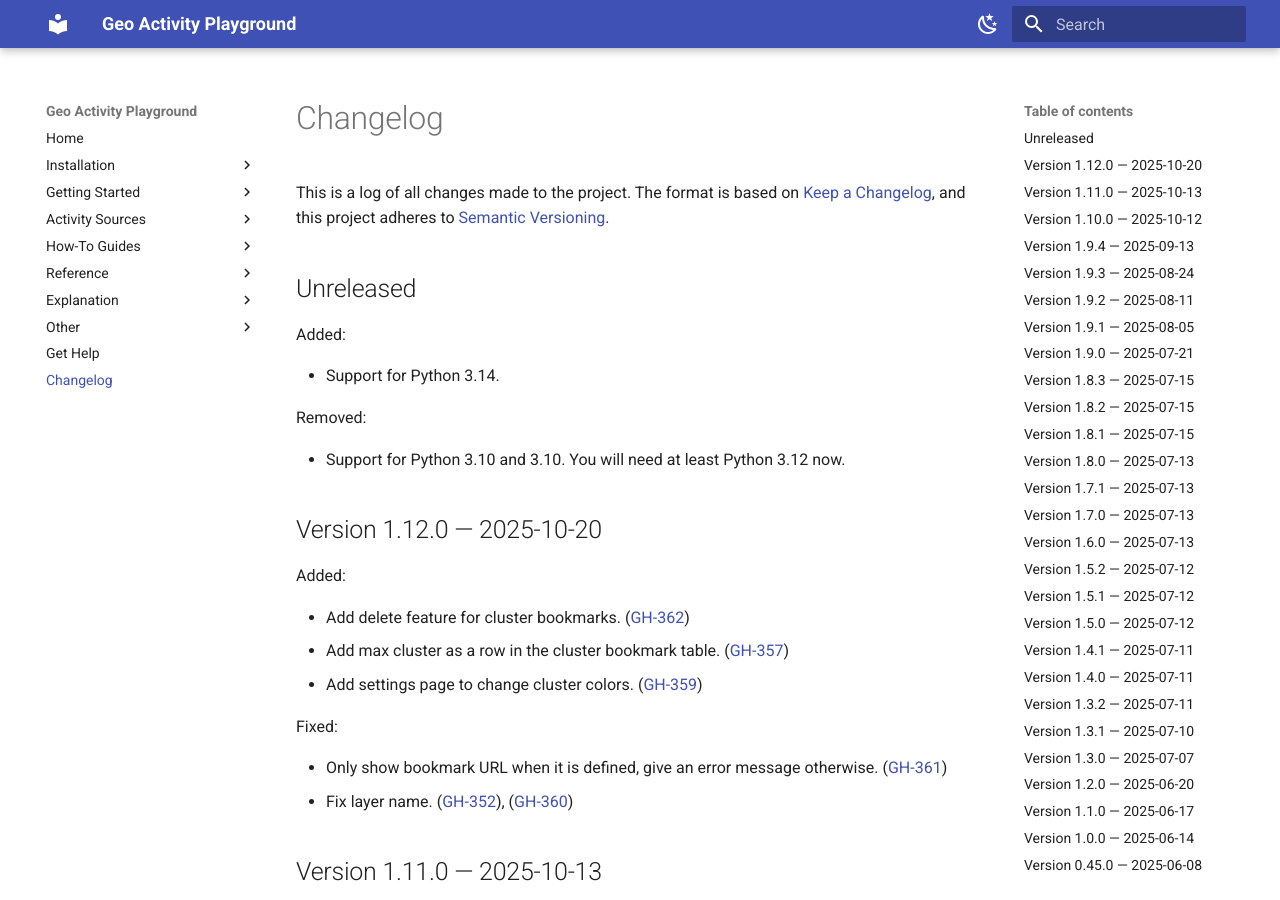
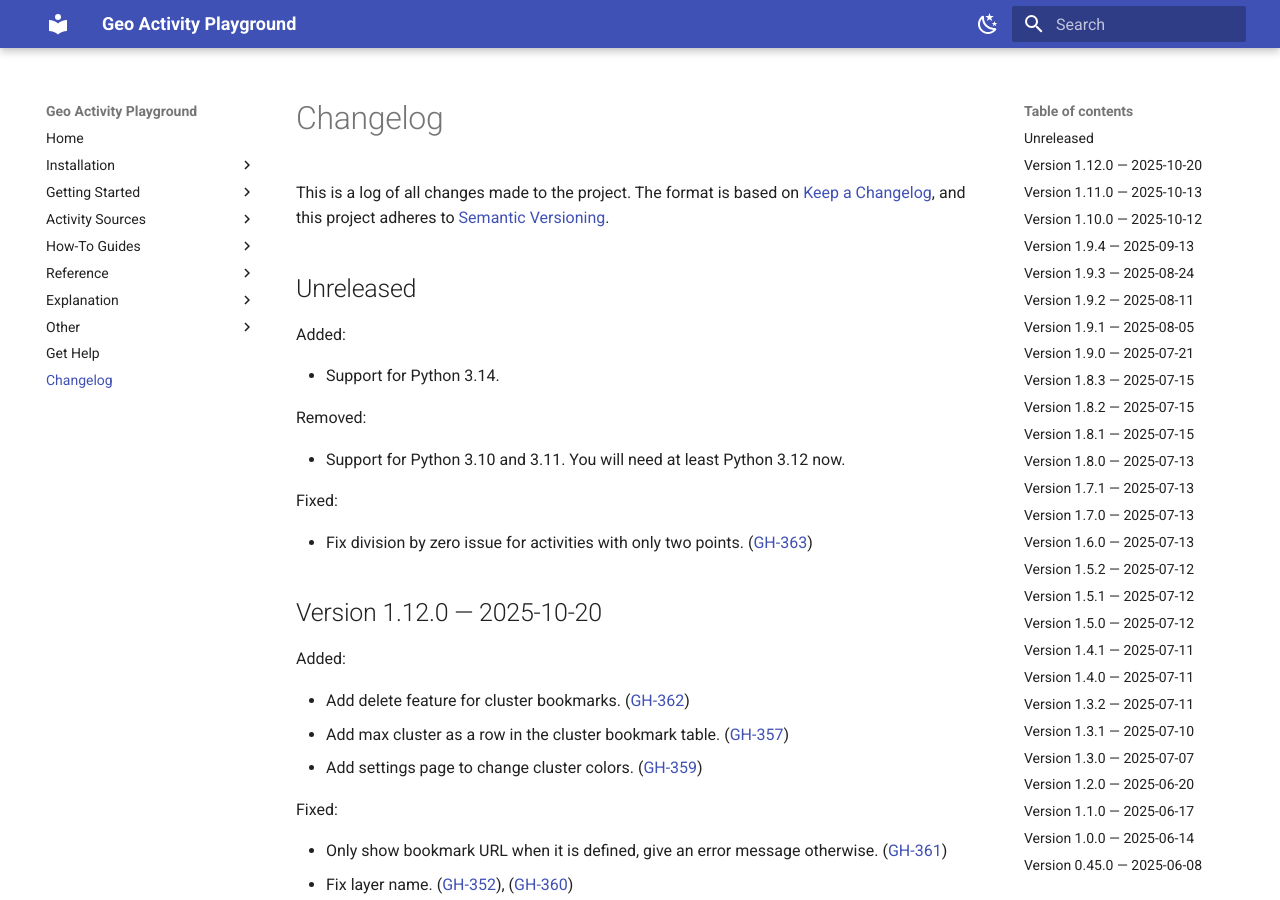
Before and after one commit to martin-ueding/geo-activity-playground, an MkDocs documentation site: the page built from docs/changelog.md, in a window 1280 px wide and 900 px high. Built offline with MkDocs 1.6.1 and Material for MkDocs 9.7.7, drawn with Linux system fonts in a browser that asks for light colours.

Commit message:
GH-363: Fix division by zero issue for activities with only two points

```diff
--- a/docs/changelog.md
+++ b/docs/changelog.md
@@ -23,7 +23,11 @@ Added:
 
 Removed:
 
-- Support for Python 3.10 and 3.10. You will need at least Python 3.12 now.
+- Support for Python 3.10 and 3.11. You will need at least Python 3.12 now.
+
+Fixed:
+
+- Fix division by zero issue for activities with only two points. ([GH-363](https://github.com/martin-ueding/geo-activity-playground/issues/363))
 
 ## Version 1.12.0 — 2025-10-20
 
```
Also changed, not shown: 1 other file.
